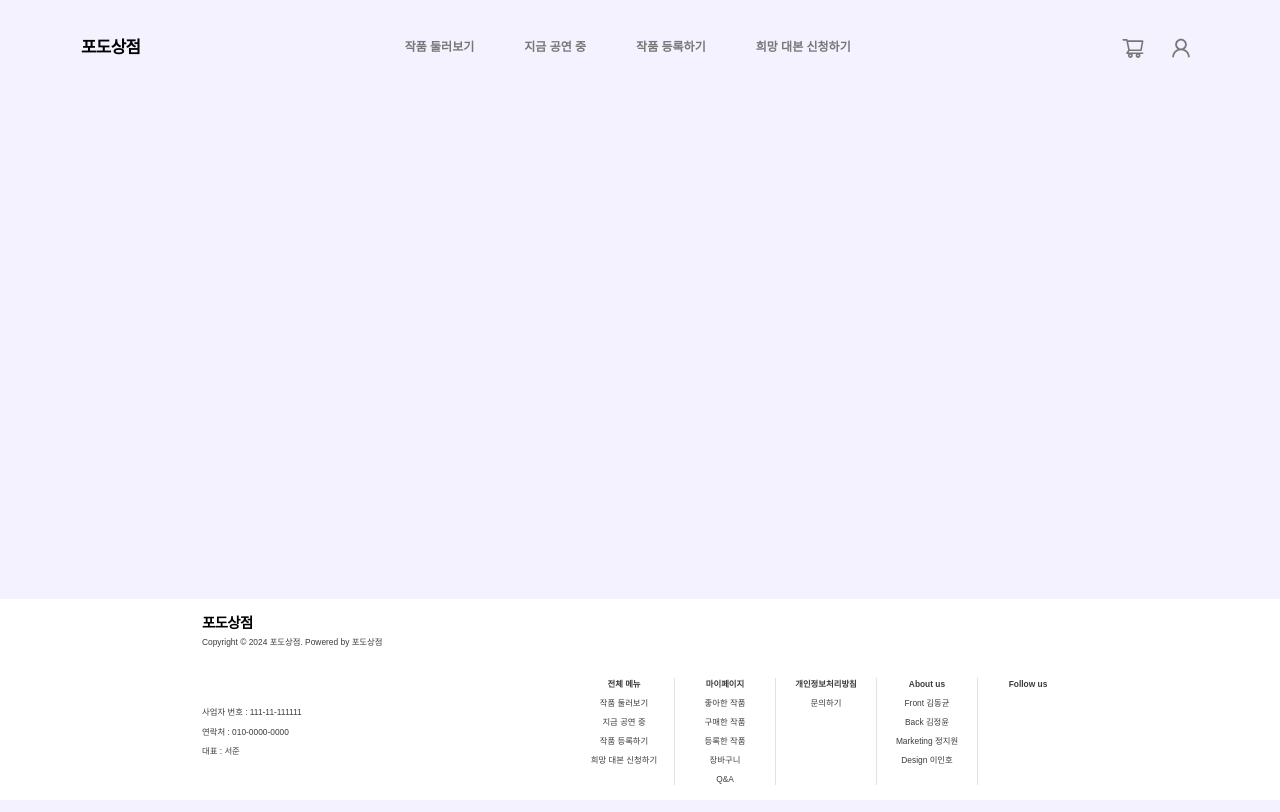
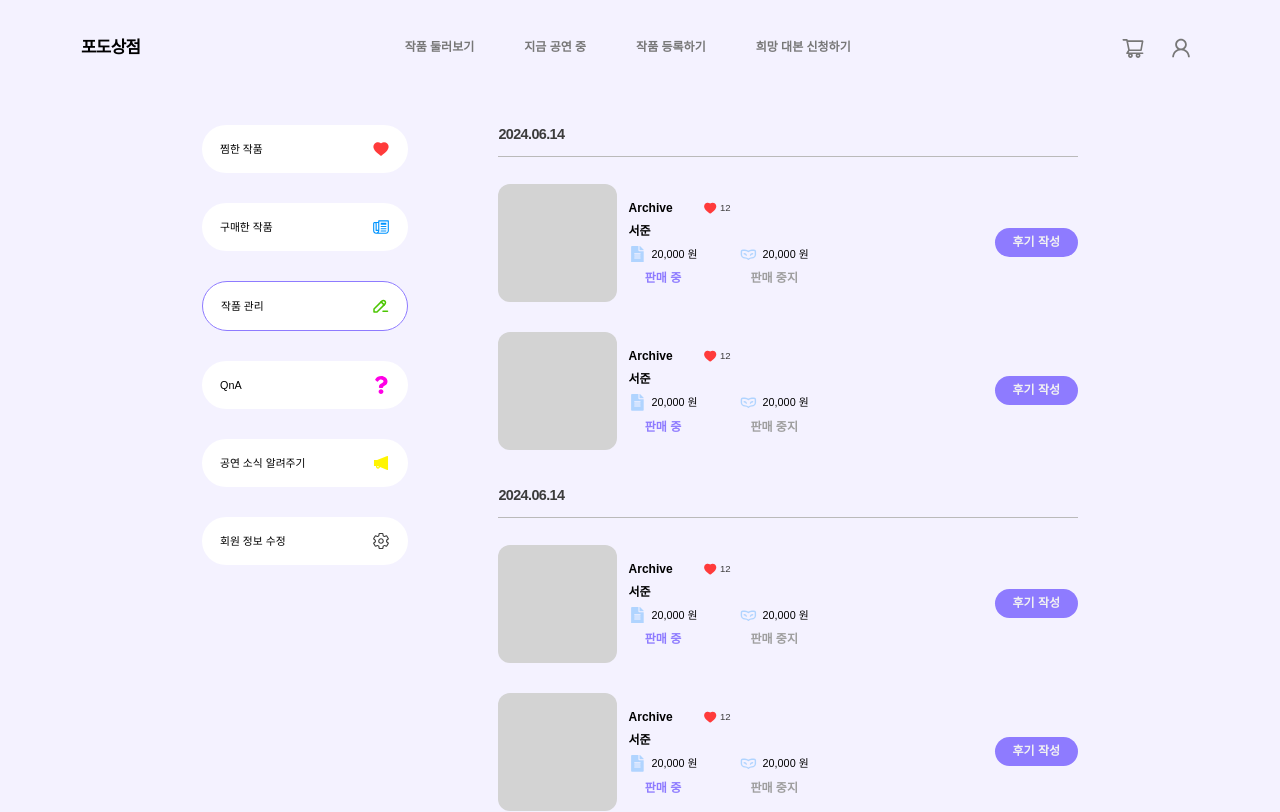
Before and after one commit to game240/FE, a React (Vite) app: page /mypage/management in a window 1280 px wide. Shown: the top 812 px of the page. Built offline with nearby package versions, Linux system fonts and the light colour scheme.

Commit message:
FEAT : 작품 관리 구현

```diff
--- a/src/components/Router/index.tsx
+++ b/src/components/Router/index.tsx
@@ -1,5 +1,6 @@
 import Main from "@/pages/main";
 import Liked from "@/pages/mypage/liked";
+import Management from "@/pages/mypage/management";
 import Purchase from "@/pages/mypage/purchase";
 import { Route, Routes } from "react-router-dom";
 
@@ -9,6 +10,7 @@ const Router = () => {
       <Route path="/" element={<Main />} />
       <Route path="/mypage/liked" element={<Liked />} />
       <Route path="/mypage/purchase" element={<Purchase />} />
+      <Route path="/mypage/management" element={<Management />} />
     </Routes>
   );
 };
--- a/src/constants/mypage.tsx
+++ b/src/constants/mypage.tsx
@@ -20,7 +20,7 @@ export const NAV_LIST = [
   {
     name: "작품 관리",
     element: <TbPencilMinus color="#4CC602" />,
-    url: "/mypage/liked",
+    url: "/mypage/management",
   },
   {
     name: "QnA",
--- /dev/null
+++ b/src/pages/mypage/components/ItemInfo/PriceInfo.tsx
@@ -0,0 +1,22 @@
+import * as S from "./style";
+import { PricePropsType } from "@/interface/mypageType";
+import { FaFileAlt } from "react-icons/fa";
+import { LuVenetianMask } from "react-icons/lu";
+
+const PriceInfo = ({ state, type, management }: PricePropsType) => {
+  return (
+    <S.Price>
+      <div className="info">
+        {type === "대본" && <FaFileAlt />}
+        {type === "공연권" && <LuVenetianMask />}
+        <p>20,000 원</p>
+      </div>
+      {management && state === "판매 중" && <p className="onSale">판매 중</p>}
+      {management && state === "판매 중지" && (
+        <p className="soldOut">판매 중지</p>
+      )}
+    </S.Price>
+  );
+};
+
+export default PriceInfo;
--- a/src/pages/mypage/components/ItemInfo/index.tsx
+++ b/src/pages/mypage/components/ItemInfo/index.tsx
@@ -1,22 +1,22 @@
 import * as S from "./style";
-import { FaFileAlt } from "react-icons/fa";
-import { LuVenetianMask } from "react-icons/lu";
+import LikedNumber from "@/components/LikedNumber";
+import { ItemInfoPropsType } from "@/interface/mypageType";
+import PriceInfo from "./PriceInfo";
 
-const ItemInfo = () => {
+const ItemInfo = ({ management }: ItemInfoPropsType) => {
   return (
     <S.Container>
-      <h5>Archive</h5>
+      <S.Title>
+        <h5>Archive</h5>
+        {management && <LikedNumber number="12" />}
+      </S.Title>
+
       <h5>서준</h5>
-      <S.Price>
-        <div className="price-box">
-          <FaFileAlt />
-          <p>20,000 원</p>
-        </div>
-        <div className="price-box">
-          <LuVenetianMask />
-          <p>30,000 원</p>
-        </div>
-      </S.Price>
+
+      <S.PriceBox>
+        <PriceInfo type="대본" state="판매 중" management={management} />
+        <PriceInfo type="공연권" state="판매 중지" management={management} />
+      </S.PriceBox>
     </S.Container>
   );
 };
--- a/src/pages/mypage/components/ItemInfo/style.ts
+++ b/src/pages/mypage/components/ItemInfo/style.ts
@@ -1,19 +1,14 @@
 import COLOR from "@/styles/color";
 import { FlexAlign, FlexBetween, FlexColumn } from "@/styles/flex";
 import { FONT_LARGE } from "@/styles/font";
+import { FONT_BOLD } from "@/styles/fontWeight";
 import styled from "styled-components";
 
-export const Container = styled.div`
+export const Price = styled.div`
   ${FlexColumn};
-  justify-content: center;
   gap: 1rem;
-`;
 
-export const Price = styled.div`
-  ${FlexBetween};
-  max-width: 30rem;
-
-  .price-box {
+  .info {
     flex-shrink: 0;
     ${FlexAlign};
     gap: 6px;
@@ -25,4 +20,34 @@ export const Price = styled.div`
       color: ${COLOR.blue3};
     }
   }
+
+  .onSale {
+    text-align: center;
+    font-size: 2rem;
+    ${FONT_BOLD};
+    color: ${COLOR.puple4};
+  }
+
+  .soldOut {
+    text-align: center;
+    font-size: 2rem;
+    ${FONT_BOLD};
+    color: ${COLOR.grey5};
+  }
 `;
+
+export const PriceBox = styled.div`
+  ${FlexBetween};
+  max-width: 30rem;
+`;
+
+export const Container = styled.div`
+  ${FlexColumn};
+  justify-content: center;
+  gap: 1rem;
+`;
+
+export const Title = styled.div`
+  ${FlexAlign};
+  gap: 30px;
+`;
--- a/src/pages/mypage/components/PurchaseItem/index.tsx
+++ b/src/pages/mypage/components/PurchaseItem/index.tsx
@@ -2,12 +2,16 @@ import * as S from "./style";
 import ItemInfo from "../ItemInfo";
 import Button from "@/components/Button";
 
-const PurchaseItem = () => {
+interface PurchaseItemPropsType {
+  management: boolean;
+}
+
+const PurchaseItem = ({ management }: PurchaseItemPropsType) => {
   return (
     <S.Container>
       <div className="alt-img" />
       <div className="item">
-        <ItemInfo />
+        <ItemInfo management={management} />
       </div>
       <Button size="medium">후기 작성</Button>
     </S.Container>
--- a/src/pages/mypage/components/PurchaseList/index.tsx
+++ b/src/pages/mypage/components/PurchaseList/index.tsx
@@ -1,15 +1,19 @@
 import * as S from "./style";
 import PurchaseItem from "../PurchaseItem";
 
-const PurchaseList = () => {
+interface PurchaseListPropsType {
+  management: boolean;
+}
+
+const PurchaseList = ({ management }: PurchaseListPropsType) => {
   return (
     <S.Container>
       <S.Header>
         <h4 className="date">2024.06.14</h4>
       </S.Header>
       <S.List>
-        <PurchaseItem />
-        <PurchaseItem />
+        <PurchaseItem management={management} />
+        <PurchaseItem management={management} />
       </S.List>
     </S.Container>
   );
--- /dev/null
+++ b/src/pages/mypage/management/index.tsx
@@ -0,0 +1,13 @@
+import Layout from "../components/Layout";
+import PurchaseList from "../components/PurchaseList";
+
+const Management = () => {
+  return (
+    <Layout currentTab="작품 관리">
+      <PurchaseList management />
+      <PurchaseList management />
+    </Layout>
+  );
+};
+
+export default Management;
```
Also changed, not shown: src/interface/mypageType.ts (+10 -0 lines).
